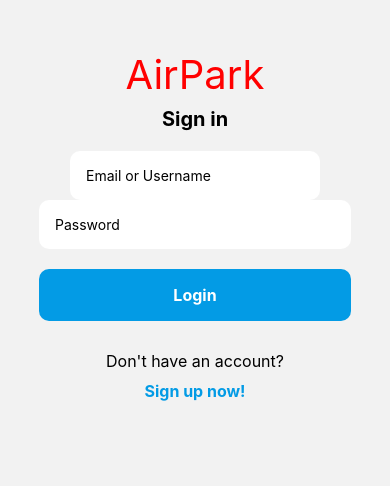
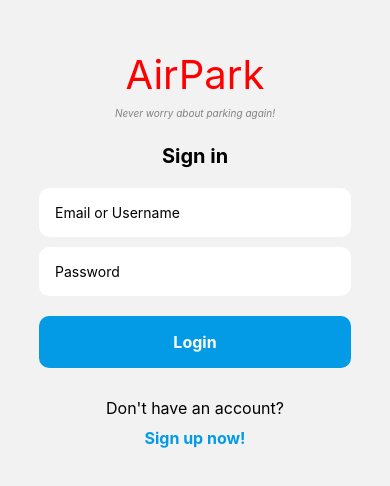
Before and after one commit to g-kimani/airpark, a React Native app: screen /LoginScreen in a window 390 px wide. Shown: the top 486 px of the page. Built offline with nearby package versions, Linux system fonts and the light colour scheme; what react-native-geocoding would draw is missing.

Commit message:
login and signup styling

```diff
--- a/screens/LoginScreen.tsx
+++ b/screens/LoginScreen.tsx
@@ -72,16 +72,10 @@ const LoginScreen = ({ navigation }: Props) => {
   return (
     <View style={styles.container}>
       <Text style={styles.header}>AirPark</Text>
-      <View
-        style={{
-          flex: 1,
-          alignItems: "center",
-          justifyContent: "center",
-          marginTop: 0,
-        }}
-      >
-        <Text style={styles.signInText}>Sign in</Text>
+      <Text style={styles.slogan}>Never worry about parking again!</Text>
 
+      <Text style={styles.signInText}>Sign in</Text>
+      <View style={styles.inputContainer}>
         <TextInput
           placeholder="Email or Username"
           style={styles.inputText}
--- a/screens/SignupScreen.tsx
+++ b/screens/SignupScreen.tsx
@@ -200,7 +200,7 @@ const styles = StyleSheet.create({
     color: "red",
   },
   slogan: {
-    marginBottom: 20,
+    marginBottom: 25,
     fontSize: 10,
     fontStyle: "italic",
     color: "grey",
```
Also changed, not shown: images/logo.png (deleted).
